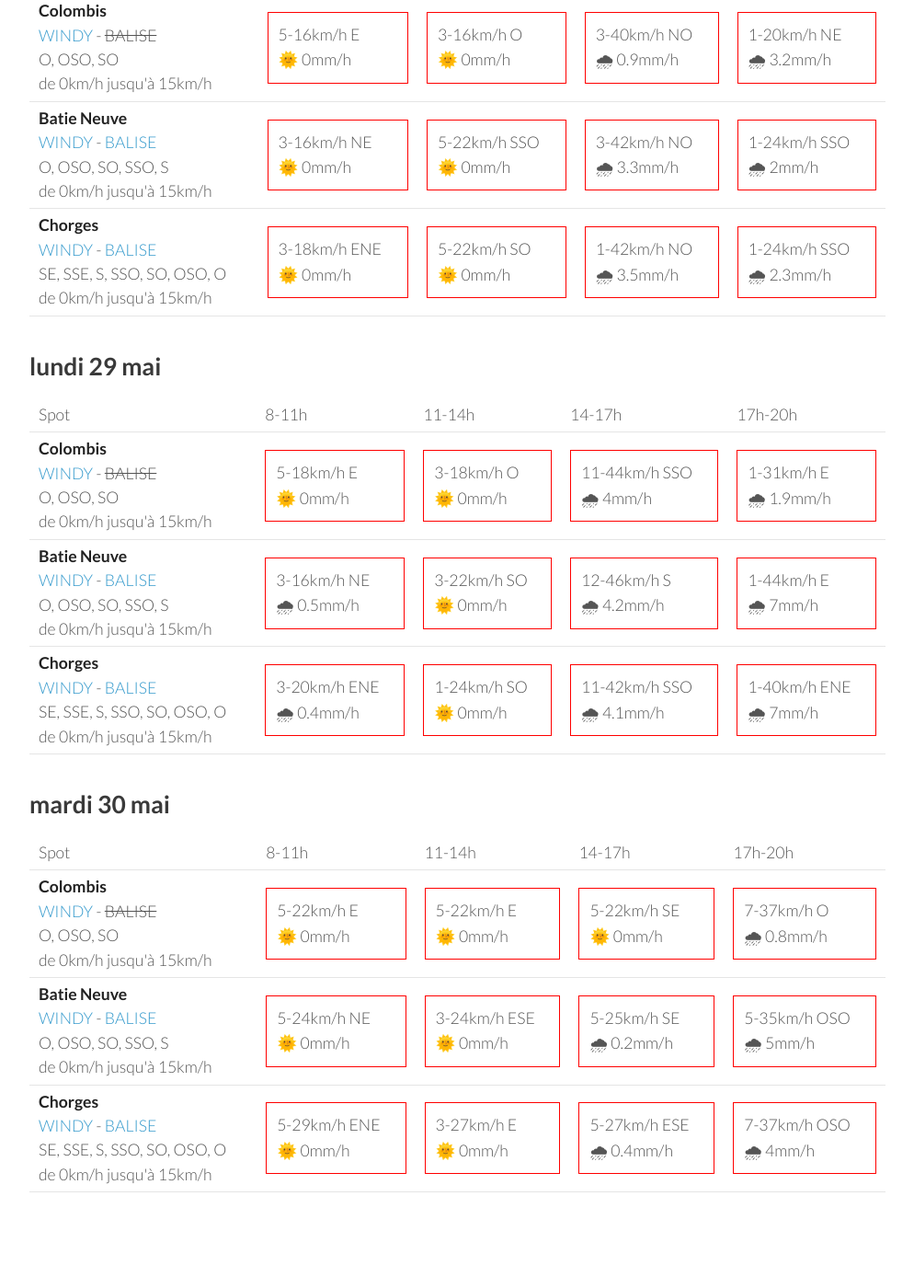
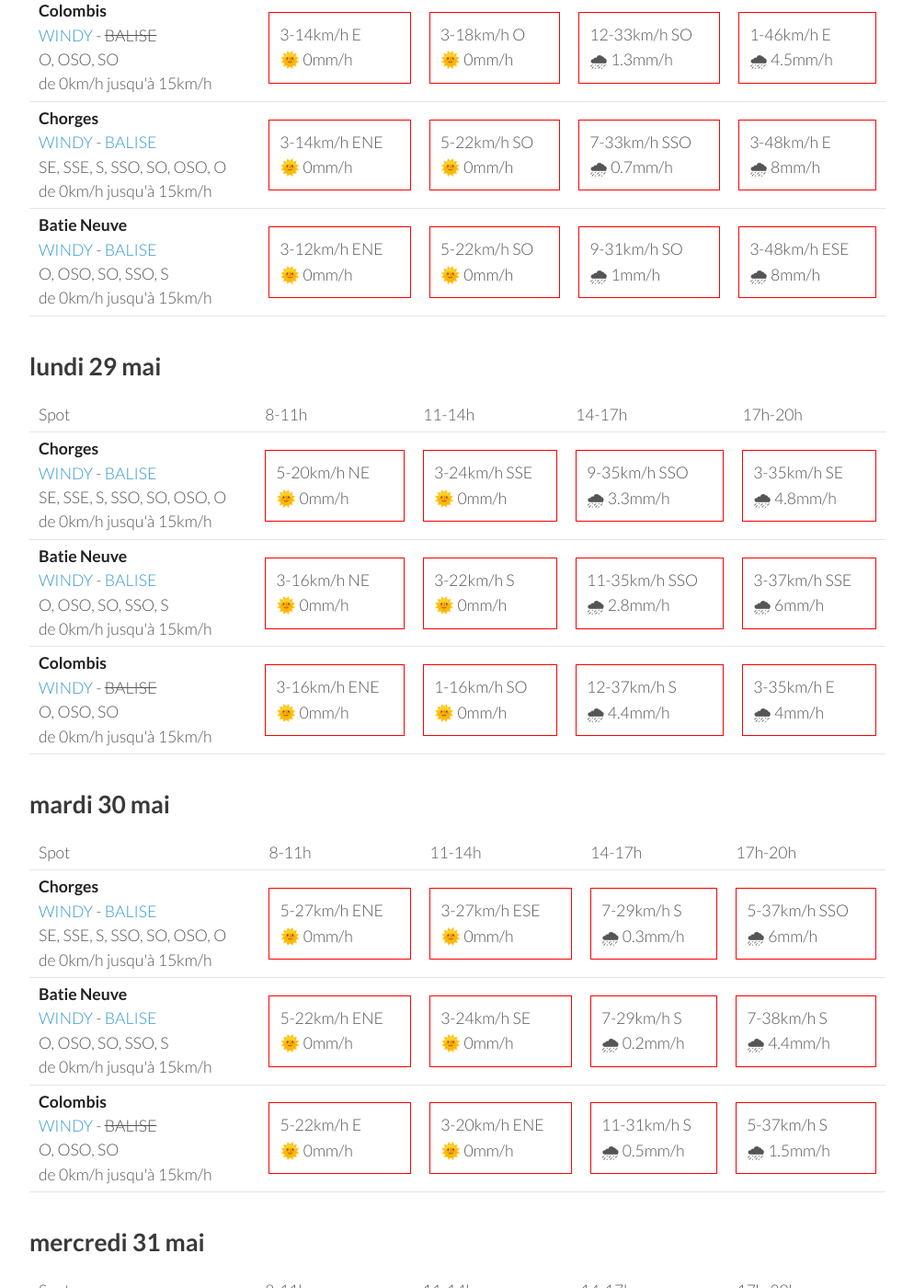
Before and after one commit to parapente-dans-le-nord/parapente-dans-le-nord.github.io, a Jekyll site: the page built from serre_poncon.markdown, in a window 1280 px wide and 1400 px high, scrolled down 1325 px. Shown: the whole window at 92% size, without its empty margins (26-1020 px from the left). Built offline with Jekyll 4.4.1, drawn with Linux system fonts in a browser that asks for light colours; some of the changed text lies outside the part shown.

Commit message:
update index.markdown

```diff
--- a/serre_poncon.markdown
+++ b/serre_poncon.markdown
@@ -116,30 +116,30 @@ page mise à jour le vendredi 26 mai 06:31
 <tr>
         <td><strong>Colombis</strong><br><a href="https://windy.com/44.494/6.216?44.559,6.262,10">WINDY</a> - <span class="no-balise"> BALISE </span><br> <span class="vent-favorable">O, OSO, SO</span><br><span class="force-vent">de 0km/h jusqu'à 15km/h</span> </td>
 
-            <td><div class="not-flyable"><p>5-16km/h E</p><p>🌞 0mm/h</p></div></td>
-            <td><div class="not-flyable"><p>3-16km/h O</p><p>🌞 0mm/h</p></div></td>
-            <td><div class="not-flyable"><p>3-40km/h NO</p><p>🌧 0.9mm/h</p></div></td>
-            <td><div class="not-flyable"><p>1-20km/h NE</p><p>🌧 3.2mm/h</p></div></td>
+            <td><div class="not-flyable"><p>3-14km/h E</p><p>🌞 0mm/h</p></div></td>
+            <td><div class="not-flyable"><p>3-18km/h O</p><p>🌞 0mm/h</p></div></td>
+            <td><div class="not-flyable"><p>12-33km/h SO</p><p>🌧 1.3mm/h</p></div></td>
+            <td><div class="not-flyable"><p>1-46km/h E</p><p>🌧 4.5mm/h</p></div></td>
+
+
+    </tr>
+<tr>
+        <td><strong>Chorges</strong><br><a href="https://windy.com/44.578/6.280?44.559,6.262,10">WINDY</a> - <span class=""><a href="https://www.openwindmap.org/PP554">BALISE</a> </span><br> <span class="vent-favorable">SE, SSE, S, SSO, SO, OSO, O</span><br><span class="force-vent">de 0km/h jusqu'à 15km/h</span> </td>
+
+            <td><div class="not-flyable"><p>3-14km/h ENE</p><p>🌞 0mm/h</p></div></td>
+            <td><div class="not-flyable"><p>5-22km/h SO</p><p>🌞 0mm/h</p></div></td>
+            <td><div class="not-flyable"><p>7-33km/h SSO</p><p>🌧 0.7mm/h</p></div></td>
+            <td><div class="not-flyable"><p>3-48km/h E</p><p>🌧 8mm/h</p></div></td>
 
 
     </tr>
 <tr>
         <td><strong>Batie Neuve</strong><br><a href="https://windy.com/44.584/6.236?44.559,6.262,10,m:eTtagly">WINDY</a> - <span class=""><a href="https://www.openwindmap.org/PP554">BALISE</a> </span><br> <span class="vent-favorable">O, OSO, SO, SSO, S</span><br><span class="force-vent">de 0km/h jusqu'à 15km/h</span> </td>
 
-            <td><div class="not-flyable"><p>3-16km/h NE</p><p>🌞 0mm/h</p></div></td>
-            <td><div class="not-flyable"><p>5-22km/h SSO</p><p>🌞 0mm/h</p></div></td>
-            <td><div class="not-flyable"><p>3-42km/h NO</p><p>🌧 3.3mm/h</p></div></td>
-            <td><div class="not-flyable"><p>1-24km/h SSO</p><p>🌧 2mm/h</p></div></td>
-
-
-    </tr>
-<tr>
-        <td><strong>Chorges</strong><br><a href="https://windy.com/44.578/6.280?44.559,6.262,10">WINDY</a> - <span class=""><a href="https://www.openwindmap.org/PP554">BALISE</a> </span><br> <span class="vent-favorable">SE, SSE, S, SSO, SO, OSO, O</span><br><span class="force-vent">de 0km/h jusqu'à 15km/h</span> </td>
-
-            <td><div class="not-flyable"><p>3-18km/h ENE</p><p>🌞 0mm/h</p></div></td>
+            <td><div class="not-flyable"><p>3-12km/h ENE</p><p>🌞 0mm/h</p></div></td>
             <td><div class="not-flyable"><p>5-22km/h SO</p><p>🌞 0mm/h</p></div></td>
-            <td><div class="not-flyable"><p>1-42km/h NO</p><p>🌧 3.5mm/h</p></div></td>
-            <td><div class="not-flyable"><p>1-24km/h SSO</p><p>🌧 2.3mm/h</p></div></td>
+            <td><div class="not-flyable"><p>9-31km/h SO</p><p>🌧 1mm/h</p></div></td>
+            <td><div class="not-flyable"><p>3-48km/h ESE</p><p>🌧 8mm/h</p></div></td>
 
 
     </tr>
@@ -160,32 +160,32 @@ page mise à jour le vendredi 26 mai 06:31
       <td>17h-20h</td>
     </tr>
 <tr>
-        <td><strong>Colombis</strong><br><a href="https://windy.com/44.494/6.216?44.559,6.262,10">WINDY</a> - <span class="no-balise"> BALISE </span><br> <span class="vent-favorable">O, OSO, SO</span><br><span class="force-vent">de 0km/h jusqu'à 15km/h</span> </td>
+        <td><strong>Chorges</strong><br><a href="https://windy.com/44.578/6.280?44.559,6.262,10">WINDY</a> - <span class=""><a href="https://www.openwindmap.org/PP554">BALISE</a> </span><br> <span class="vent-favorable">SE, SSE, S, SSO, SO, OSO, O</span><br><span class="force-vent">de 0km/h jusqu'à 15km/h</span> </td>
 
-            <td><div class="not-flyable"><p>5-18km/h E</p><p>🌞 0mm/h</p></div></td>
-            <td><div class="not-flyable"><p>3-18km/h O</p><p>🌞 0mm/h</p></div></td>
-            <td><div class="not-flyable"><p>11-44km/h SSO</p><p>🌧 4mm/h</p></div></td>
-            <td><div class="not-flyable"><p>1-31km/h E</p><p>🌧 1.9mm/h</p></div></td>
+            <td><div class="not-flyable"><p>5-20km/h NE</p><p>🌞 0mm/h</p></div></td>
+            <td><div class="not-flyable"><p>3-24km/h SSE</p><p>🌞 0mm/h</p></div></td>
+            <td><div class="not-flyable"><p>9-35km/h SSO</p><p>🌧 3.3mm/h</p></div></td>
+            <td><div class="not-flyable"><p>3-35km/h SE</p><p>🌧 4.8mm/h</p></div></td>
 
 
     </tr>
 <tr>
         <td><strong>Batie Neuve</strong><br><a href="https://windy.com/44.584/6.236?44.559,6.262,10,m:eTtagly">WINDY</a> - <span class=""><a href="https://www.openwindmap.org/PP554">BALISE</a> </span><br> <span class="vent-favorable">O, OSO, SO, SSO, S</span><br><span class="force-vent">de 0km/h jusqu'à 15km/h</span> </td>
 
-            <td><div class="not-flyable"><p>3-16km/h NE</p><p>🌧 0.5mm/h</p></div></td>
-            <td><div class="not-flyable"><p>3-22km/h SO</p><p>🌞 0mm/h</p></div></td>
-            <td><div class="not-flyable"><p>12-46km/h S</p><p>🌧 4.2mm/h</p></div></td>
-            <td><div class="not-flyable"><p>1-44km/h E</p><p>🌧 7mm/h</p></div></td>
+            <td><div class="not-flyable"><p>3-16km/h NE</p><p>🌞 0mm/h</p></div></td>
+            <td><div class="not-flyable"><p>3-22km/h S</p><p>🌞 0mm/h</p></div></td>
+            <td><div class="not-flyable"><p>11-35km/h SSO</p><p>🌧 2.8mm/h</p></div></td>
+            <td><div class="not-flyable"><p>3-37km/h SSE</p><p>🌧 6mm/h</p></div></td>
 
 
     </tr>
 <tr>
-        <td><strong>Chorges</strong><br><a href="https://windy.com/44.578/6.280?44.559,6.262,10">WINDY</a> - <span class=""><a href="https://www.openwindmap.org/PP554">BALISE</a> </span><br> <span class="vent-favorable">SE, SSE, S, SSO, SO, OSO, O</span><br><span class="force-vent">de 0km/h jusqu'à 15km/h</span> </td>
+        <td><strong>Colombis</strong><br><a href="https://windy.com/44.494/6.216?44.559,6.262,10">WINDY</a> - <span class="no-balise"> BALISE </span><br> <span class="vent-favorable">O, OSO, SO</span><br><span class="force-vent">de 0km/h jusqu'à 15km/h</span> </td>
 
-            <td><div class="not-flyable"><p>3-20km/h ENE</p><p>🌧 0.4mm/h</p></div></td>
-            <td><div class="not-flyable"><p>1-24km/h SO</p><p>🌞 0mm/h</p></div></td>
-            <td><div class="not-flyable"><p>11-42km/h SSO</p><p>🌧 4.1mm/h</p></div></td>
-            <td><div class="not-flyable"><p>1-40km/h ENE</p><p>🌧 7mm/h</p></div></td>
+            <td><div class="not-flyable"><p>3-16km/h ENE</p><p>🌞 0mm/h</p></div></td>
+            <td><div class="not-flyable"><p>1-16km/h SO</p><p>🌞 0mm/h</p></div></td>
+            <td><div class="not-flyable"><p>12-37km/h S</p><p>🌧 4.4mm/h</p></div></td>
+            <td><div class="not-flyable"><p>3-35km/h E</p><p>🌧 4mm/h</p></div></td>
 
 
     </tr>
@@ -206,32 +206,32 @@ page mise à jour le vendredi 26 mai 06:31
       <td>17h-20h</td>
     </tr>
 <tr>
-        <td><strong>Colombis</strong><br><a href="https://windy.com/44.494/6.216?44.559,6.262,10">WINDY</a> - <span class="no-balise"> BALISE </span><br> <span class="vent-favorable">O, OSO, SO</span><br><span class="force-vent">de 0km/h jusqu'à 15km/h</span> </td>
+        <td><strong>Chorges</strong><br><a href="https://windy.com/44.578/6.280?44.559,6.262,10">WINDY</a> - <span class=""><a href="https://www.openwindmap.org/PP554">BALISE</a> </span><br> <span class="vent-favorable">SE, SSE, S, SSO, SO, OSO, O</span><br><span class="force-vent">de 0km/h jusqu'à 15km/h</span> </td>
 
-            <td><div class="not-flyable"><p>5-22km/h E</p><p>🌞 0mm/h</p></div></td>
-            <td><div class="not-flyable"><p>5-22km/h E</p><p>🌞 0mm/h</p></div></td>
-            <td><div class="not-flyable"><p>5-22km/h SE</p><p>🌞 0mm/h</p></div></td>
-            <td><div class="not-flyable"><p>7-37km/h O</p><p>🌧 0.8mm/h</p></div></td>
+            <td><div class="not-flyable"><p>5-27km/h ENE</p><p>🌞 0mm/h</p></div></td>
+            <td><div class="not-flyable"><p>3-27km/h ESE</p><p>🌞 0mm/h</p></div></td>
+            <td><div class="not-flyable"><p>7-29km/h S</p><p>🌧 0.3mm/h</p></div></td>
+            <td><div class="not-flyable"><p>5-37km/h SSO</p><p>🌧 6mm/h</p></div></td>
 
 
     </tr>
 <tr>
         <td><strong>Batie Neuve</strong><br><a href="https://windy.com/44.584/6.236?44.559,6.262,10,m:eTtagly">WINDY</a> - <span class=""><a href="https://www.openwindmap.org/PP554">BALISE</a> </span><br> <span class="vent-favorable">O, OSO, SO, SSO, S</span><br><span class="force-vent">de 0km/h jusqu'à 15km/h</span> </td>
 
-            <td><div class="not-flyable"><p>5-24km/h NE</p><p>🌞 0mm/h</p></div></td>
-            <td><div class="not-flyable"><p>3-24km/h ESE</p><p>🌞 0mm/h</p></div></td>
-            <td><div class="not-flyable"><p>5-25km/h SE</p><p>🌧 0.2mm/h</p></div></td>
-            <td><div class="not-flyable"><p>5-35km/h OSO</p><p>🌧 5mm/h</p></div></td>
+            <td><div class="not-flyable"><p>5-22km/h ENE</p><p>🌞 0mm/h</p></div></td>
+            <td><div class="not-flyable"><p>3-24km/h SE</p><p>🌞 0mm/h</p></div></td>
+            <td><div class="not-flyable"><p>7-29km/h S</p><p>🌧 0.2mm/h</p></div></td>
+            <td><div class="not-flyable"><p>7-38km/h S</p><p>🌧 4.4mm/h</p></div></td>
 
 
     </tr>
 <tr>
-        <td><strong>Chorges</strong><br><a href="https://windy.com/44.578/6.280?44.559,6.262,10">WINDY</a> - <span class=""><a href="https://www.openwindmap.org/PP554">BALISE</a> </span><br> <span class="vent-favorable">SE, SSE, S, SSO, SO, OSO, O</span><br><span class="force-vent">de 0km/h jusqu'à 15km/h</span> </td>
+        <td><strong>Colombis</strong><br><a href="https://windy.com/44.494/6.216?44.559,6.262,10">WINDY</a> - <span class="no-balise"> BALISE </span><br> <span class="vent-favorable">O, OSO, SO</span><br><span class="force-vent">de 0km/h jusqu'à 15km/h</span> </td>
 
-            <td><div class="not-flyable"><p>5-29km/h ENE</p><p>🌞 0mm/h</p></div></td>
-            <td><div class="not-flyable"><p>3-27km/h E</p><p>🌞 0mm/h</p></div></td>
-            <td><div class="not-flyable"><p>5-27km/h ESE</p><p>🌧 0.4mm/h</p></div></td>
-            <td><div class="not-flyable"><p>7-37km/h OSO</p><p>🌧 4mm/h</p></div></td>
+            <td><div class="not-flyable"><p>5-22km/h E</p><p>🌞 0mm/h</p></div></td>
+            <td><div class="not-flyable"><p>3-20km/h ENE</p><p>🌞 0mm/h</p></div></td>
+            <td><div class="not-flyable"><p>11-31km/h S</p><p>🌧 0.5mm/h</p></div></td>
+            <td><div class="not-flyable"><p>5-37km/h S</p><p>🌧 1.5mm/h</p></div></td>
 
 
     </tr>
@@ -239,3 +239,49 @@ page mise à jour le vendredi 26 mai 06:31
 </tbody>
 </table>
 {:/}
+## mercredi 31 mai
+
+{::nomarkdown}
+<table>
+  <tbody>
+    <tr>
+      <td>Spot</td>
+      <td>8-11h</td>
+      <td>11-14h</td>
+      <td>14-17h</td>
+      <td>17h-20h</td>
+    </tr>
+<tr>
+        <td><strong>Chorges</strong><br><a href="https://windy.com/44.578/6.280?44.559,6.262,10">WINDY</a> - <span class=""><a href="https://www.openwindmap.org/PP554">BALISE</a> </span><br> <span class="vent-favorable">SE, SSE, S, SSO, SO, OSO, O</span><br><span class="force-vent">de 0km/h jusqu'à 15km/h</span> </td>
+
+            <td><div class="not-flyable"><p>3-22km/h ENE</p><p>🌞 0mm/h</p></div></td>
+            <td><div class="not-flyable"><p>1-25km/h SE</p><p>🌞 0mm/h</p></div></td>
+            <td><div class="not-flyable"><p>0-25km/h SSE</p><p>🌧 1.2mm/h</p></div></td>
+            <td><div class="not-flyable"><p>3-35km/h S</p><p>🌧 5mm/h</p></div></td>
+
+
+    </tr>
+<tr>
+        <td><strong>Batie Neuve</strong><br><a href="https://windy.com/44.584/6.236?44.559,6.262,10,m:eTtagly">WINDY</a> - <span class=""><a href="https://www.openwindmap.org/PP554">BALISE</a> </span><br> <span class="vent-favorable">O, OSO, SO, SSO, S</span><br><span class="force-vent">de 0km/h jusqu'à 15km/h</span> </td>
+
+            <td><div class="not-flyable"><p>3-16km/h ENE</p><p>🌞 0mm/h</p></div></td>
+            <td><div class="not-flyable"><p>3-24km/h S</p><p>🌞 0mm/h</p></div></td>
+            <td><div class="not-flyable"><p>1-25km/h S</p><p>🌧 0.7mm/h</p></div></td>
+            <td><div class="not-flyable"><p>3-37km/h S</p><p>🌧 5mm/h</p></div></td>
+
+
+    </tr>
+<tr>
+        <td><strong>Colombis</strong><br><a href="https://windy.com/44.494/6.216?44.559,6.262,10">WINDY</a> - <span class="no-balise"> BALISE </span><br> <span class="vent-favorable">O, OSO, SO</span><br><span class="force-vent">de 0km/h jusqu'à 15km/h</span> </td>
+
+            <td><div class="not-flyable"><p>5-18km/h E</p><p>🌞 0mm/h</p></div></td>
+            <td><div class="not-flyable"><p>1-18km/h ENE</p><p>🌞 0mm/h</p></div></td>
+            <td><div class="not-flyable"><p>9-25km/h SSO</p><p>🌧 1.3mm/h</p></div></td>
+            <td><div class="not-flyable"><p>1-37km/h ENE</p><p>🌧 2.7mm/h</p></div></td>
+
+
+    </tr>
+
+</tbody>
+</table>
+{:/}
```
Also changed, not shown: other parts of serre_poncon.markdown (+1 -1 lines).
